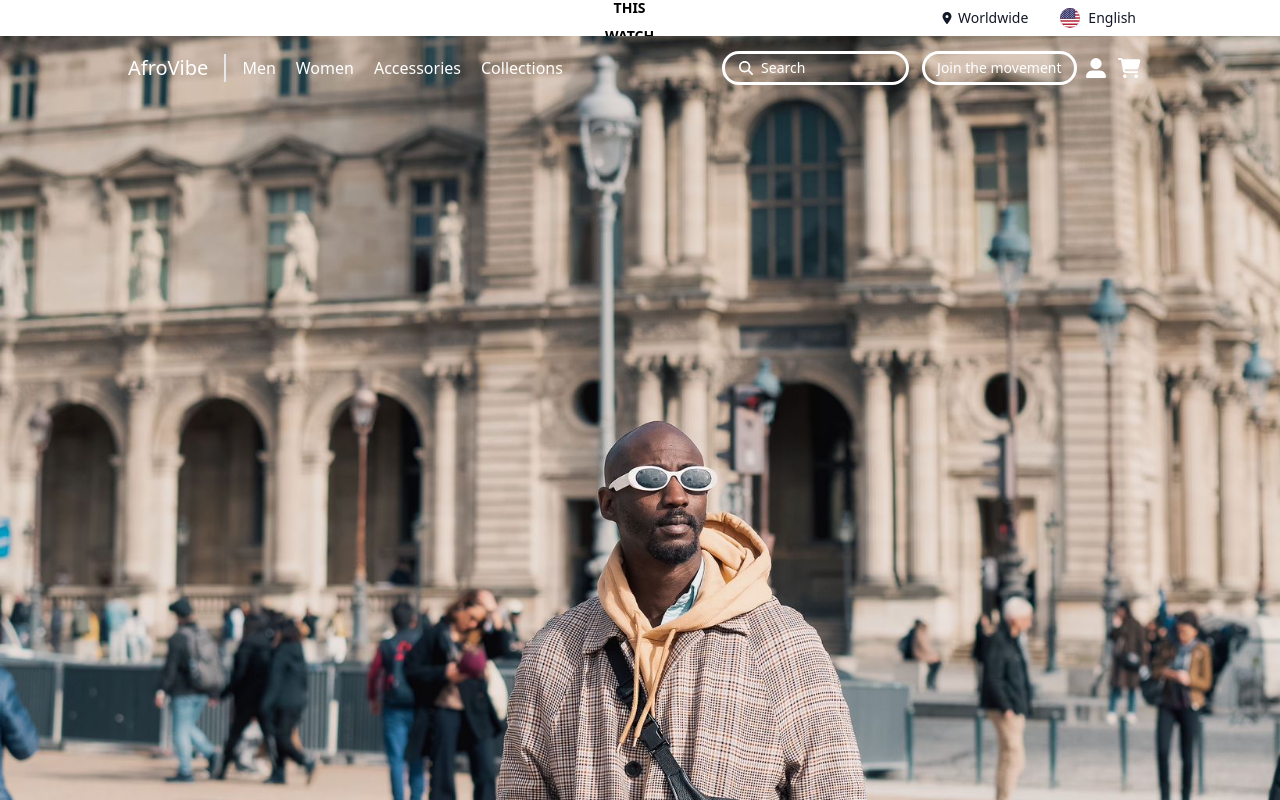
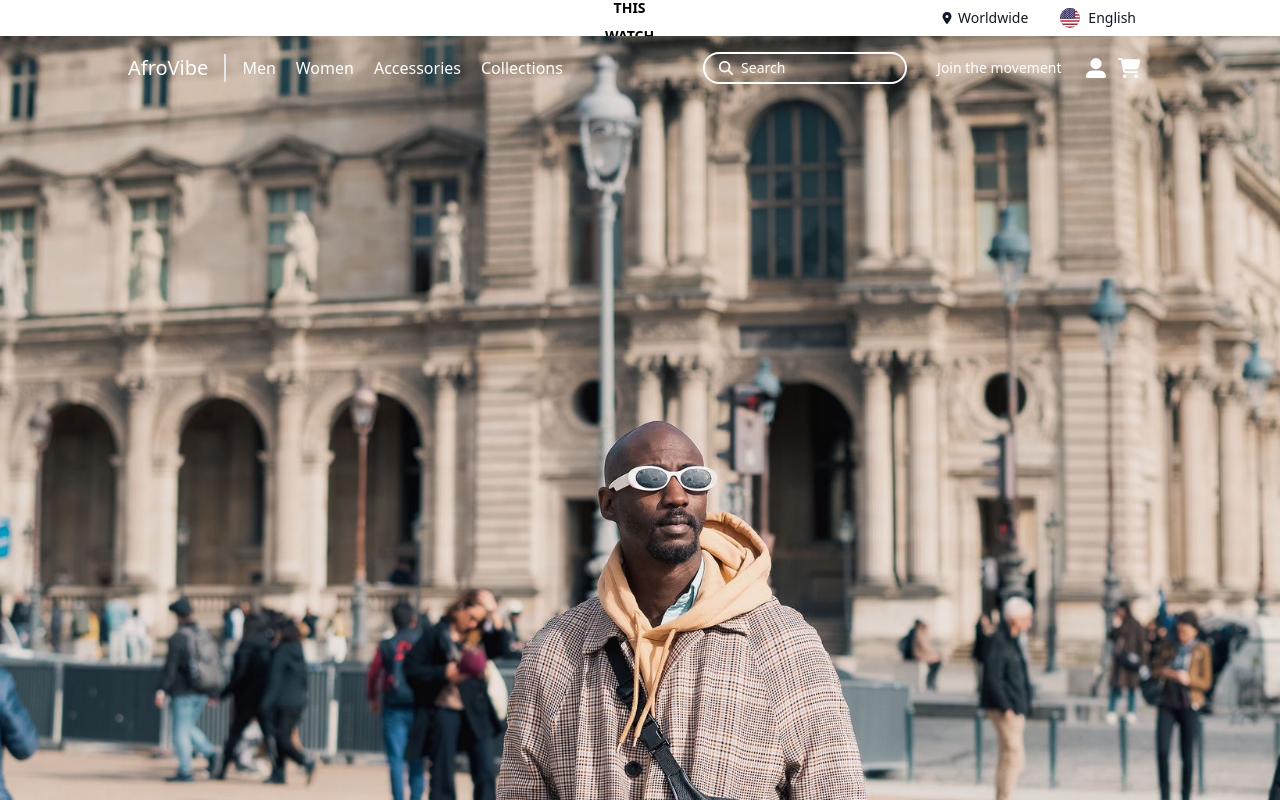
Before and after one commit to Basseybd/afrovibe, a React (Create React App) app: page / in a window 1280 px wide. Shown: the top 800 px of the page. Built offline with nearby package versions, Linux system fonts and the light colour scheme.

Commit message:
removed the outlines

```diff
--- a/src/components/reuseables/button.tsx
+++ b/src/components/reuseables/button.tsx
@@ -14,11 +14,14 @@ export default function Button(props: ButtonProps) {
     <div>
       {props.reverse ? (
         <button
-          className={` ${props.textColor} ${props.bgColor} ${props.height} ${props.width
-          } ${props.padding} relative outline flex items-center justify-center rounded-full px-3 text-sm font-medium ${
+          className={` ${props.textColor} ${props.bgColor} ${props.height} ${
+            props.width
+          } ${
+            props.padding
+          } relative  flex items-center justify-center rounded-full px-3 text-sm font-medium ${
             props.bgColor === "bg-transparent"
               ? "hover:bg-white"
-              : "hover:bg-black hover:text-white hover:outline-0"
+              : "hover:bg-black hover:text-white "
           }`}
         >
           {props.name}
--- a/src/components/sections/navBar.tsx
+++ b/src/components/sections/navBar.tsx
@@ -34,7 +34,7 @@ export default function Navbar(props: NavbarProps) {
             <input
               type="search"
               id="floating_outlined"
-              className="block h-full w-11/12 text-sm bg-transparent rounded-full outline focus:border-black focus:text-black focus:border-1 peer"
+              className="block h-full w-11/12 px-2 text-sm bg-transparent border-2 border-white rounded-full  peer"
               placeholder=" "
               value={searchInputValue}
               onBlur={handleSearchInputBlur}
@@ -42,7 +42,8 @@ export default function Navbar(props: NavbarProps) {
             />
             <label
               htmlFor="floating_outlined"
-              className="absolute text-sm duration-0 transform -translate-y-4 scale-75 top-2 z-0 origin-[0] rounded-full peer-focus:px-2 peer-focus:text-black peer-focus:opacity-0 peer-placeholder-shown:scale-100 peer-placeholder-shown:-translate-y-1/2 peer-placeholder-shown:top-1/2 peer-focus:top-2 peer-focus:scale-75 peer-focus:-translate-y-4 left-4"
+              className="absolute text-sm duration-0 transform -translate-y-4 scale-75 top-2 z-0 origin-[0] rounded-full peer-focus:px-2
+               peer-focus:text-black peer-focus:opacity-0 peer-placeholder-shown:scale-100 peer-placeholder-shown:-translate-y-1/2 peer-placeholder-shown:top-1/2 peer-focus:top-2 peer-focus:scale-75 peer-focus:-translate-y-4 left-4"
             >
               <FontAwesomeIcon icon={faMagnifyingGlass} className="mr-2" />
               Search
```
